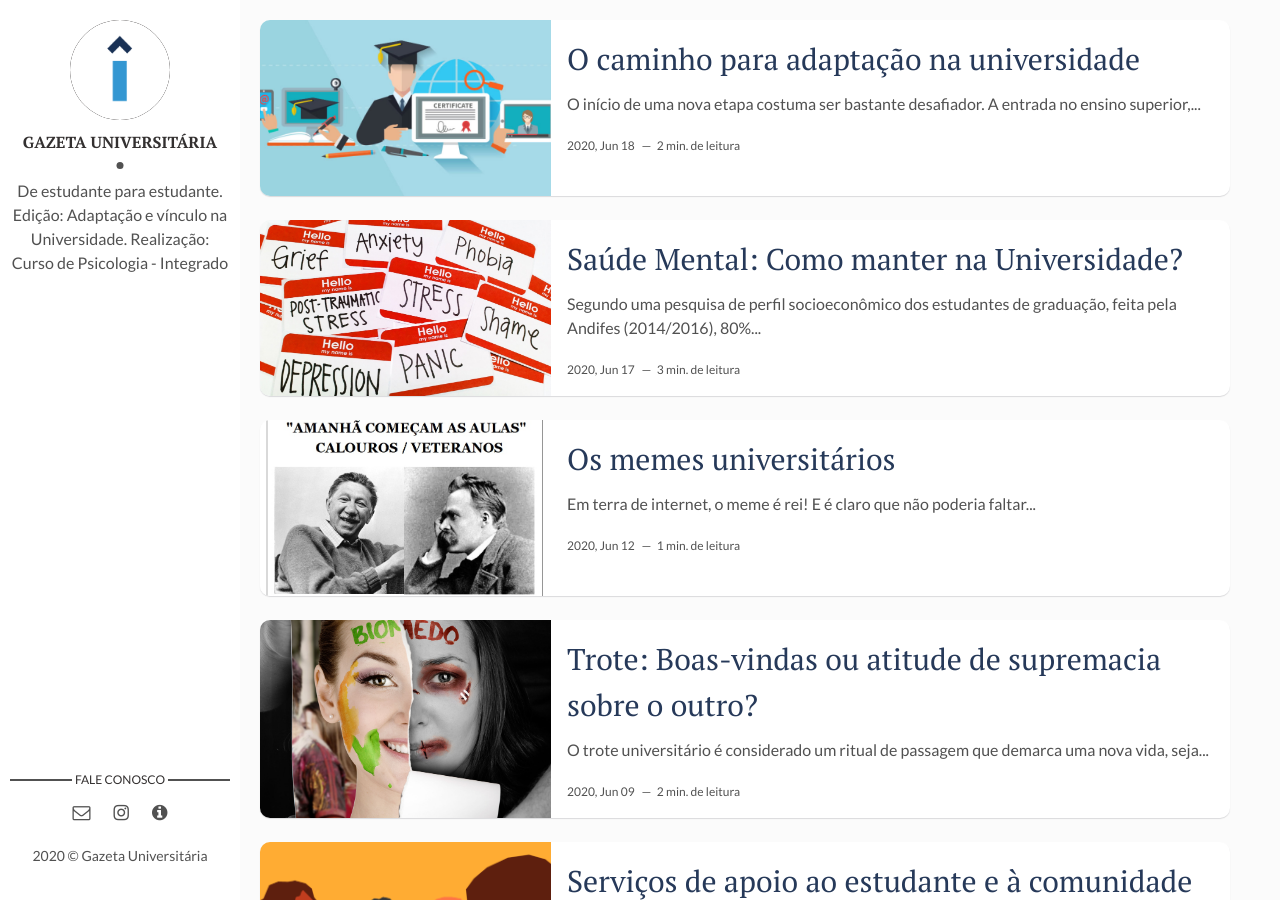
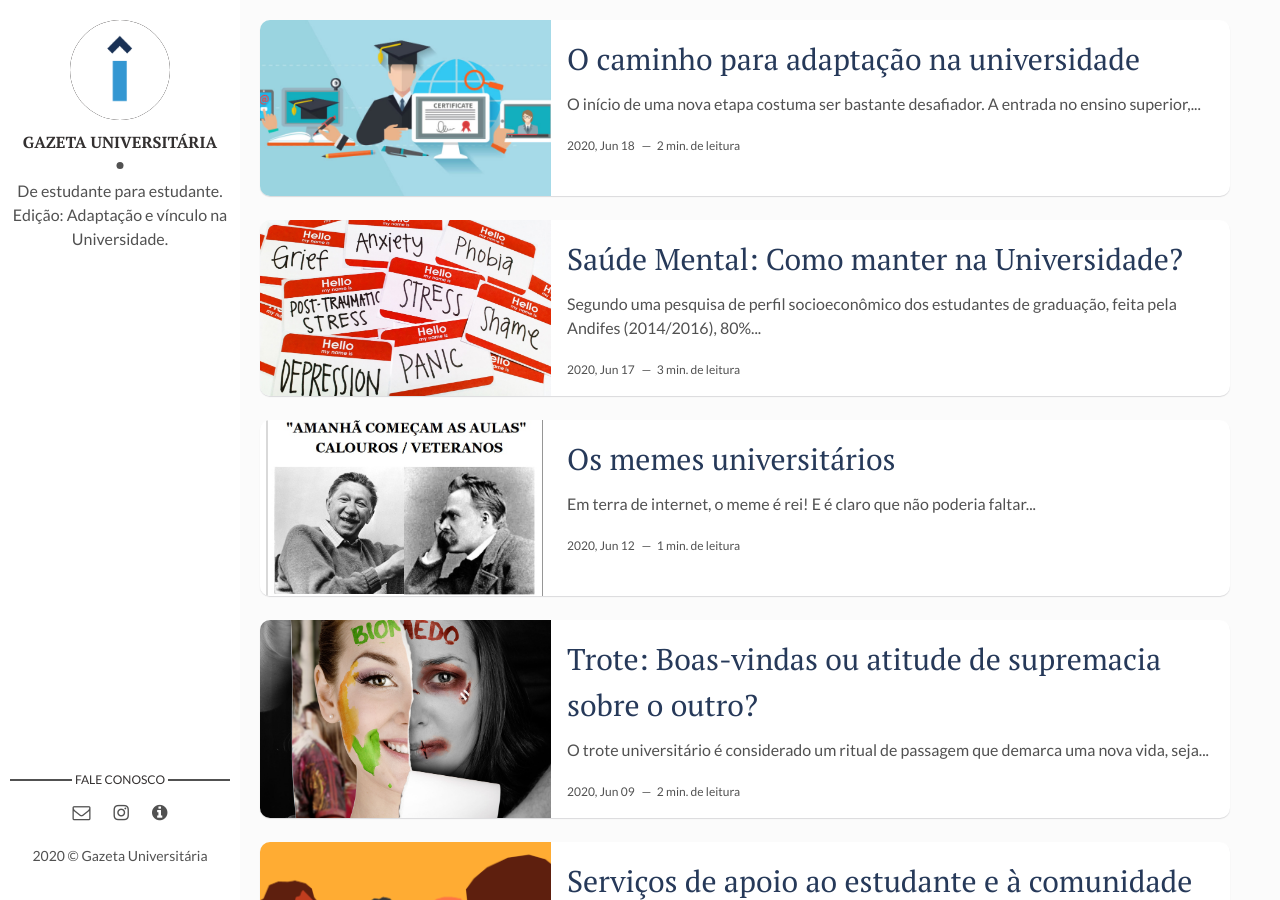
Before and after one commit to gazetauniversitaria/gazetauniversitaria.github.io, a Jekyll site: the page built from index.html, in a window 1280 px wide and 900 px high. Built offline with Jekyll 4.4.1, drawn with Linux system fonts in a browser that asks for light colours; the list of posts is cut into pages by our own code.

Commit message:
Revertendo

```diff
--- a/_config.yml
+++ b/_config.yml
@@ -10,12 +10,7 @@ author: Gazeta Universitária
 author-img: integrado.png
 about-author: |
   De estudante para estudante.
-
-
   Edição: Adaptação e vínculo na Universidade.
-
-
-  Realização: Curso de Psicologia - Integrado
 
 social-email: anakrichicovski@hotmail.com
 
```
